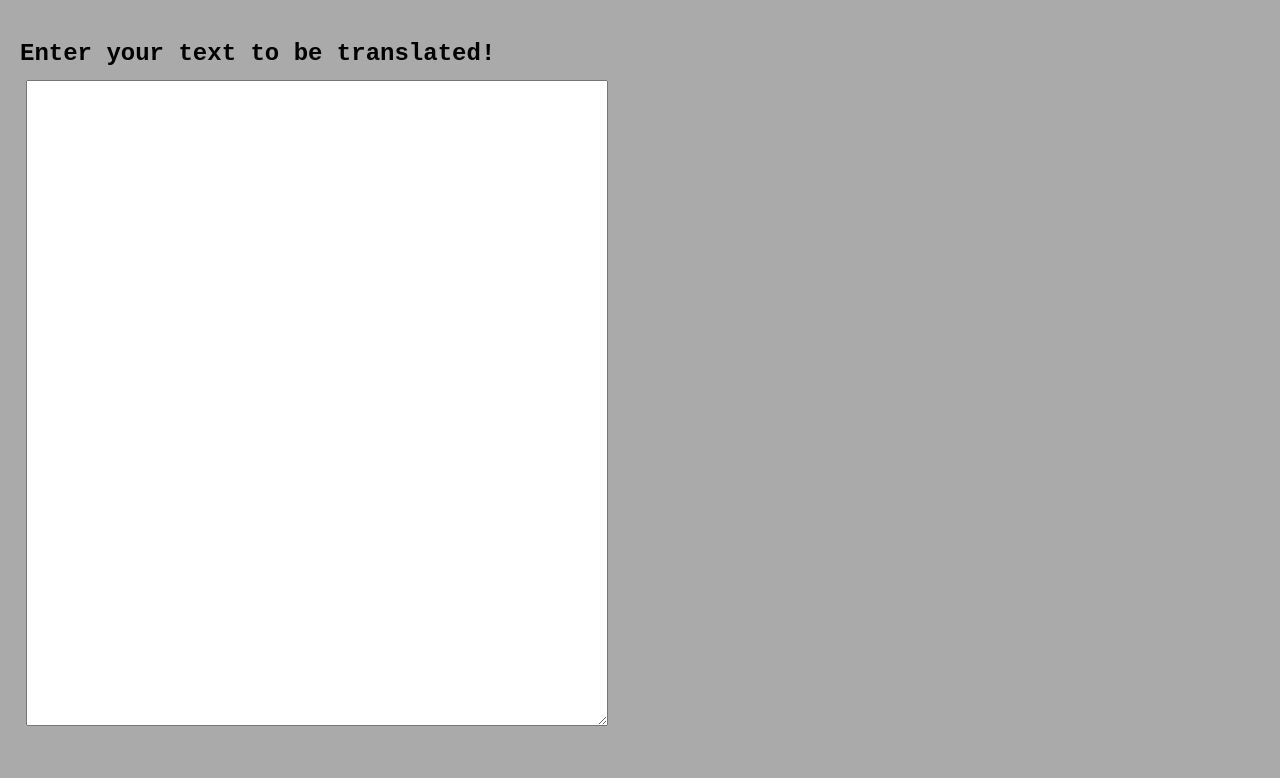
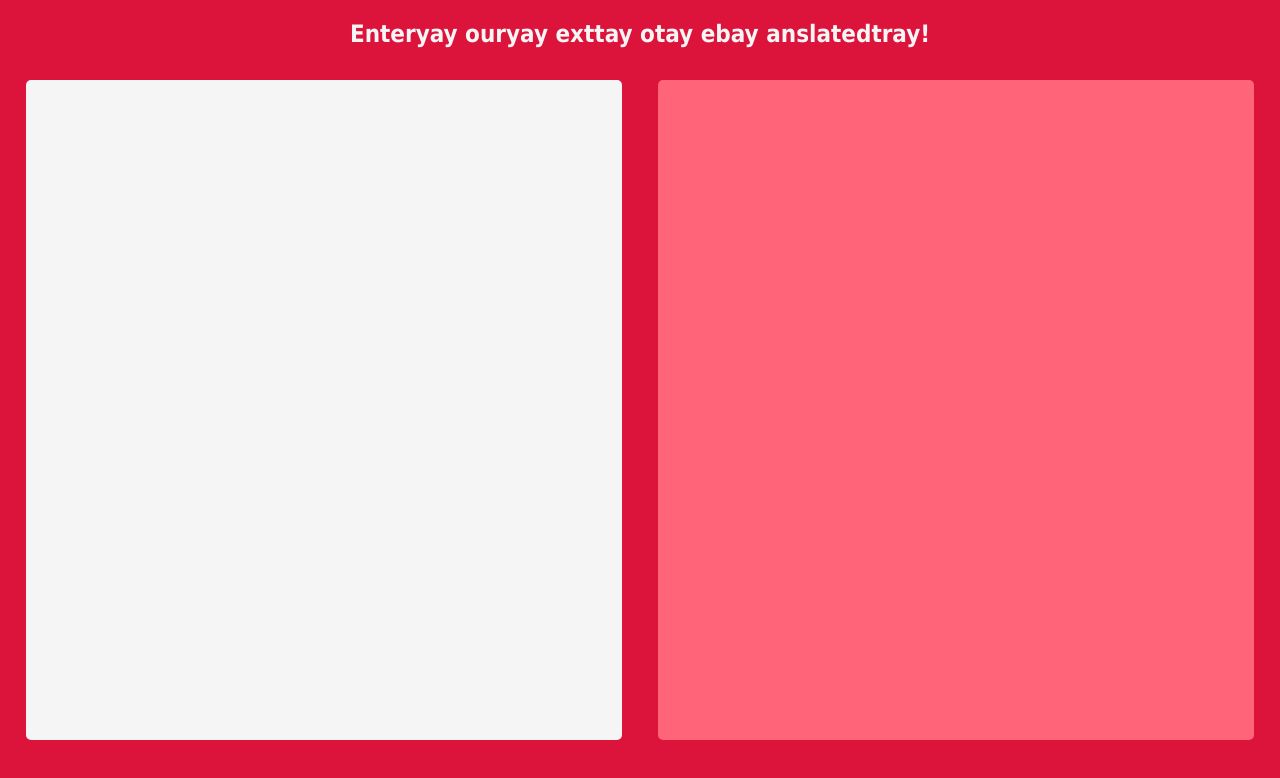
Before and after one commit to zeropt/art101, a plain HTML site: page igpayAtinlay/index.html in a window 1280 px wide. Drawn offline with nearby package versions, Linux system fonts and the light colour scheme.

Commit message:
Formatted igpayAtinlay

```diff
--- a/igpayAtinlay/css/style.css
+++ b/igpayAtinlay/css/style.css
@@ -1,43 +1,51 @@
 body {
-  padding: 10px;
+  padding: 0px;
   margin: 10px;
-  background-color: #aaaaaa;
-}
-
-h1 {
-  font-family: 'Courier New', monospace;
+  background-color: rgb(220, 20, 60);
+  color: whitesmoke;
+  font-family: Tahoma, Verdana, sans-serif;
 }
 
 h2 {
-  font-family: 'Courier New', monospace;
-}
-
-h3 {
-  font-family: 'Courier New', monospace;
-}
-
-p {
-  font-family: 'Noto Sans', sans-serif;
-}
-
-img {
-  padding: 10px;
-  margin: 10px;
+  text-align: center;
 }
 
 #input {
+  padding: 10px;
+  margin: 0px;
+  background-color: whitesmoke;
+
+  /*border*/
+  border: 0px solid;
+  border-radius: 5px;
+
+  /*positioning*/
   position: absolute;
   top: 80px;
   left: 2vw;
   height: 80vh;
   width: 45vw;
+
+  /*attributes*/
+  resize: none;
 }
 
 #output {
+  padding: 10px;
+  margin: 0px;
+  background-color: rgb(255, 100, 120);
+
+  /*border*/
+  border: 0px solid;
+  border-radius: 5px;
+
+  /*positioning*/
   position: absolute;
   top: 80px;
-  left: 50vw;
+  right: 2vw;
   height: 80vh;
   width: 45vw;
+
+  /*attributes*/
   overflow-wrap: break-word;
 }
--- a/igpayAtinlay/index.html
+++ b/igpayAtinlay/index.html
@@ -10,7 +10,7 @@
 	<script type="text/javascript" src="js/script.js" defer></script>
 </head>
 <body>
-  <h2>Enter your text to be translated!</h2>
+  <h2>Enteryay ouryay exttay otay ebay anslatedtray!</h2>
   <textarea type="paragraph_text" id="input"></textarea>
 	<p id="output"></p>
 </body>
```
